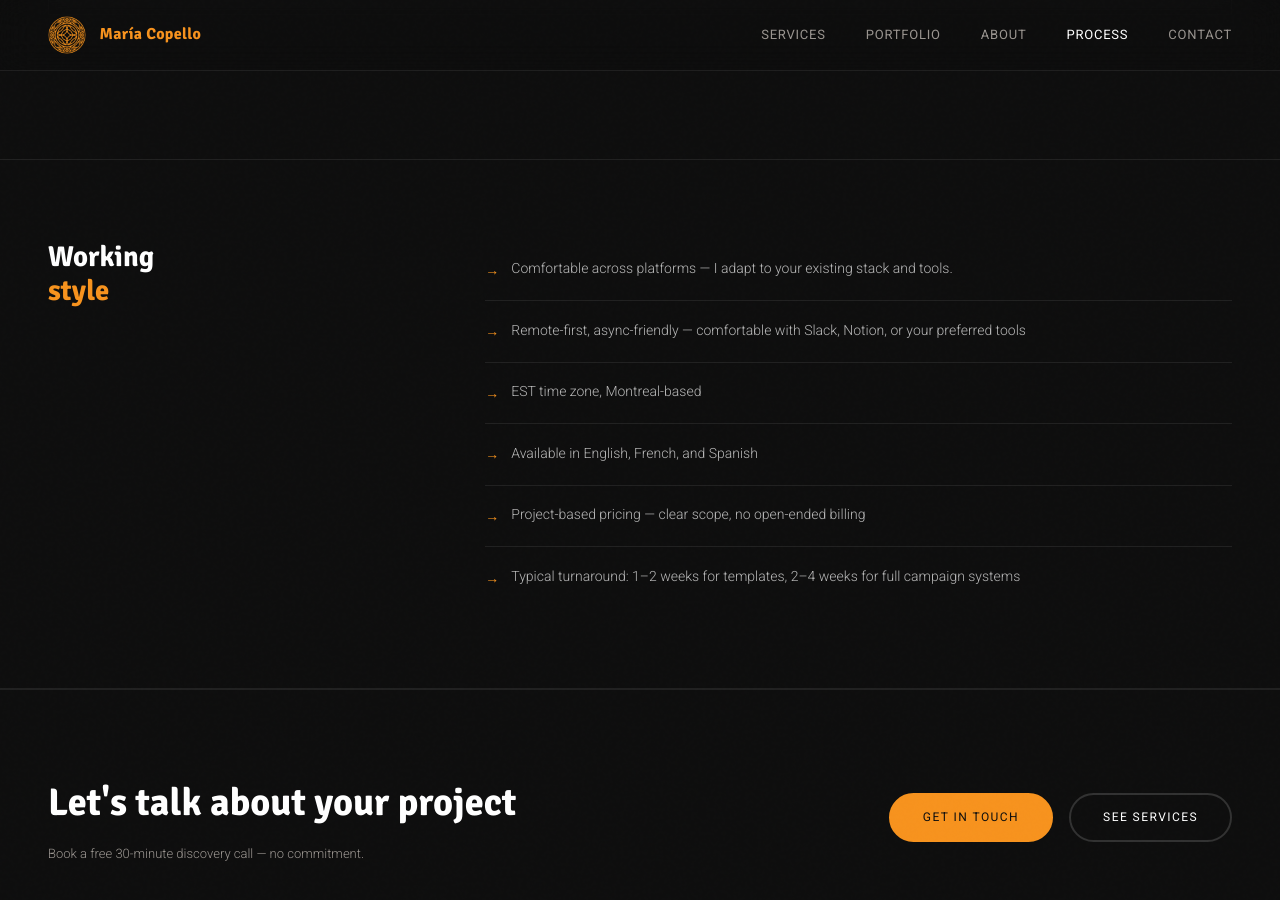
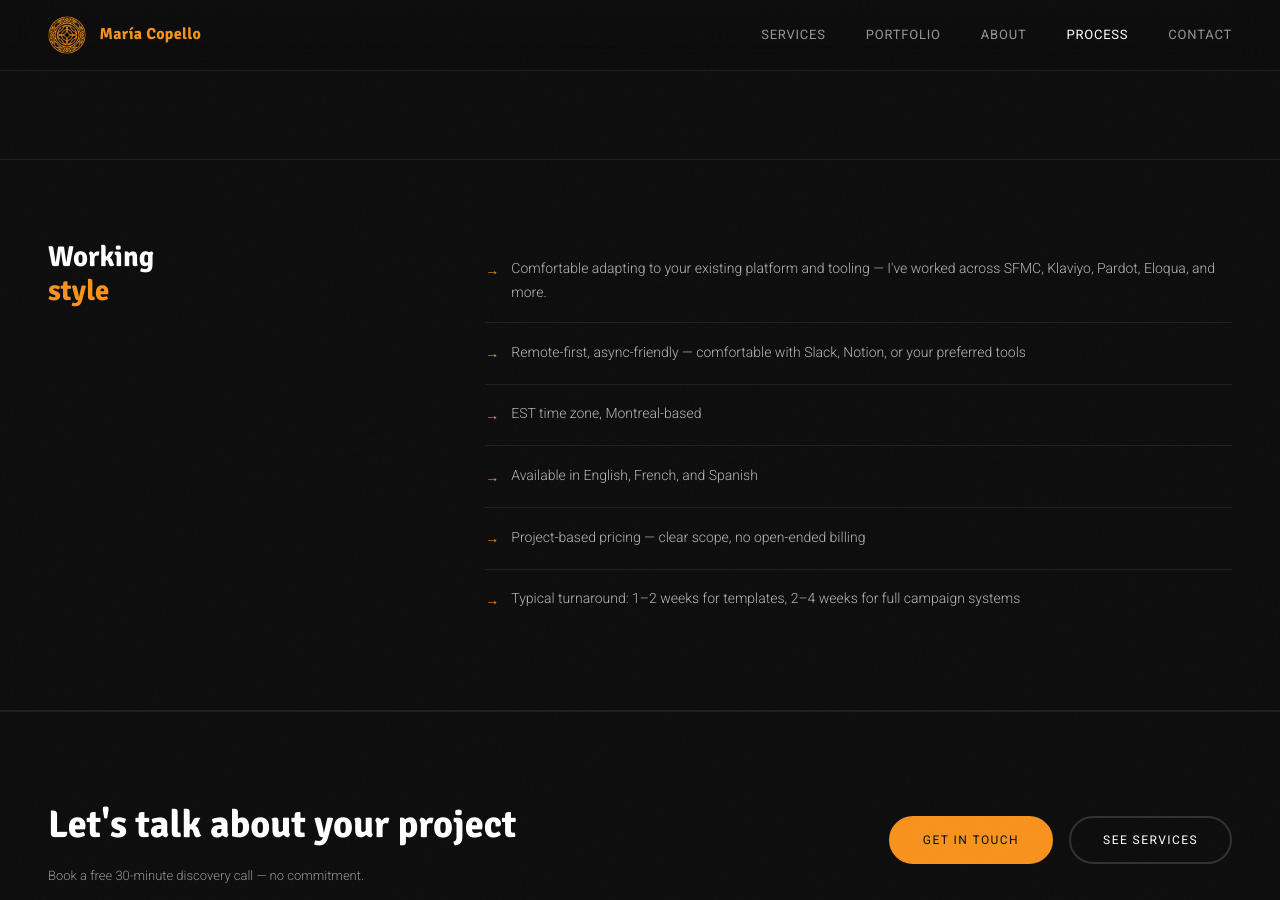
Before and after one commit to mabecoart/github.io, a Jekyll site: the page built from process.html, in a window 1280 px wide and 900 px high, scrolled down 790 px. Built offline with Jekyll 4.4.1, drawn with Linux system fonts in a browser that asks for light colours.

Commit message:
Update list item for platform adaptability

```diff
--- a/process.html
+++ b/process.html
@@ -43,7 +43,7 @@ description: How María Copello works — a clear, collaborative freelance proce
     <p class="style-label">Working<br><span>style</span></p>
   </div>
   <ul class="style-list">
-    <li>Comfortable across platforms — I adapt to your existing stack and tools.</li>
+    <li>Comfortable adapting to your existing platform and tooling — I've worked across SFMC, Klaviyo, Pardot, Eloqua, and more.</li>
     <li>Remote-first, async-friendly — comfortable with Slack, Notion, or your preferred tools</li>
     <li>EST time zone, Montreal-based</li>
     <li>Available in English, French, and Spanish</li>
```
